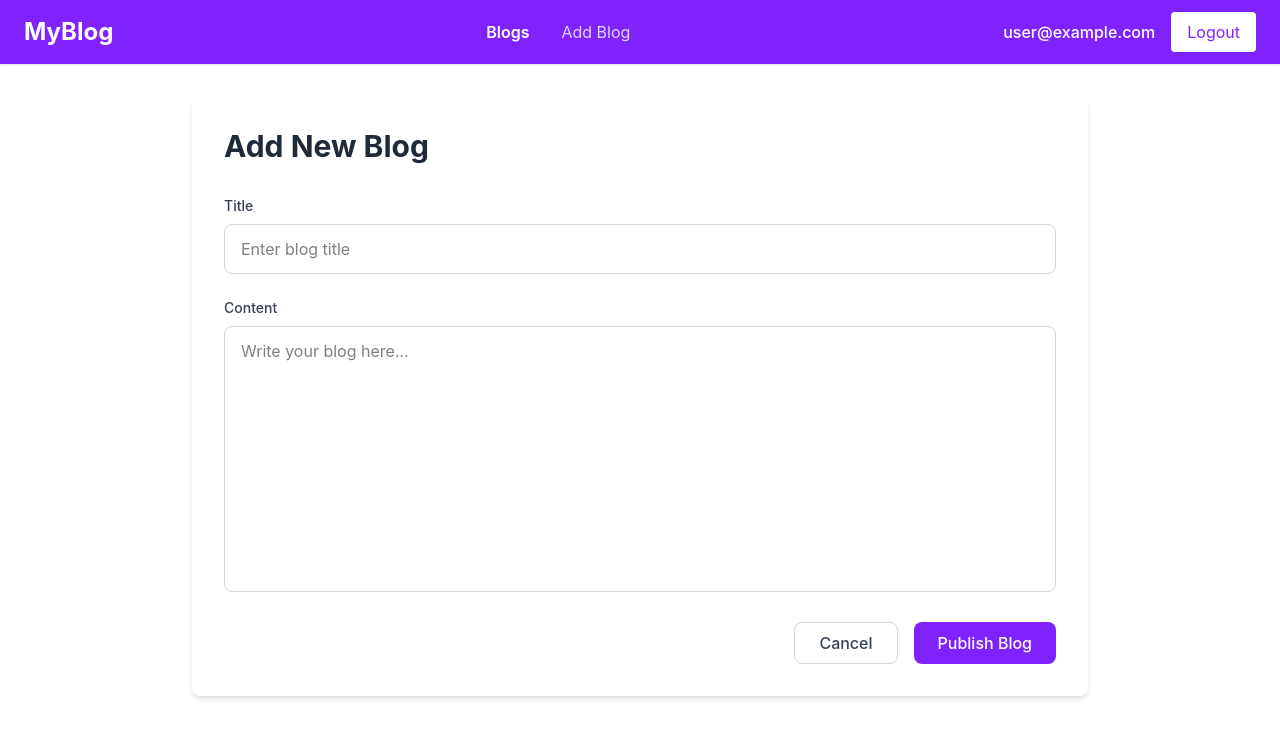
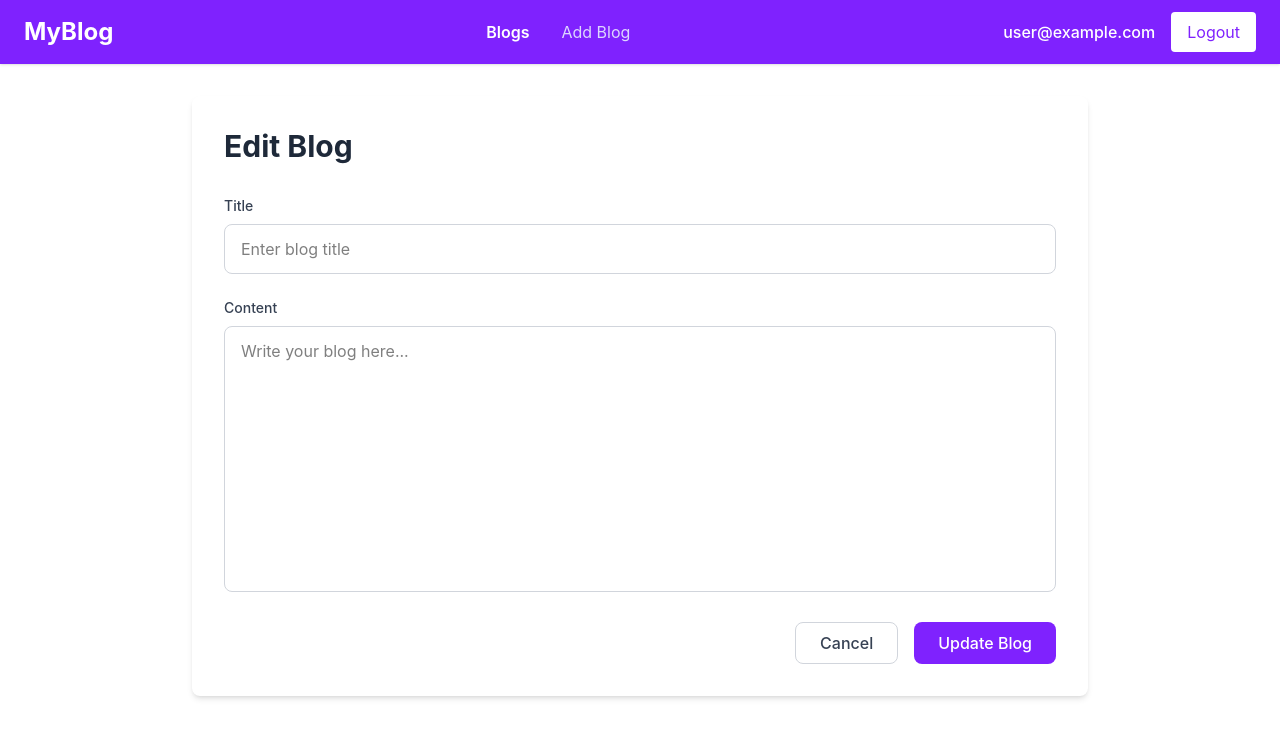
Before and after one commit to adhithyan443/blog-app, a React (Vite) app: page /blogs/edit/1 in a window 1280 px wide. Shown: the top 738 px of the page. Built offline with nearby package versions, Linux system fonts and the light colour scheme; no server answers; sample sign-in values are in the browser's storage.

Commit message:
Implement blog listing and blog details pages

```diff
--- a/src/pages/BlogDetails.jsx
+++ b/src/pages/BlogDetails.jsx
@@ -1,12 +1,17 @@
 import { useEffect, useState } from "react";
-import { useParams } from "react-router-dom";
+import { Link, useParams } from "react-router-dom";
 import { getBlogById } from "../services/blogService";
+import { useAuth } from "../hooks/useAuth";
 
 export default function BlogDetails() {
 
     const [blog, setBlog] = useState(null);
 
     const { id } = useParams();
+
+    const { user } = useAuth();
+
+    const isOwner = user?.uid === blog?.authorId;
 
     useEffect(() => {
 
@@ -65,6 +70,19 @@ export default function BlogDetails() {
                     {blog.content}
                 </p>
             </div>
+
+            {isOwner && (
+                <div className="mt-8 flex gap-4">
+                    <Link
+                        to={`/blogs/edit/${blog.id}`}
+
+                        className="rounded bg-blue-600 px-5 py-2 text-white transition hover:bg-blue-700"
+                    >
+                        Edit
+                    </Link>
+                </div>
+            )}
+
         </div>
     );
 }
--- a/src/pages/BlogForm.jsx
+++ b/src/pages/BlogForm.jsx
@@ -1,5 +1,5 @@
 import { useState } from "react";
-import { useNavigate } from "react-router-dom";
+import { useNavigate, useParams } from "react-router-dom";
 import { useAuth } from "../hooks/useAuth";
 import { addBlog } from "../services/blogService";
 
@@ -10,6 +10,11 @@ export default function BlogForm() {
     const { user } = useAuth();
 
     const navigate = useNavigate();
+
+    //For edit
+    const { id } = useParams();
+    const isEditMode = Boolean(id);
+    console.log(isEditMode)
 
     const handleSubmit = async (e) => {
         e.preventDefault();
@@ -38,7 +43,7 @@ export default function BlogForm() {
     return (
         <div className="mx-auto max-w-4xl rounded-lg bg-white p-8 shadow-md">
             <h1 className="mb-8 text-3xl font-bold text-gray-800">
-                Add New Blog
+                {isEditMode ? "Edit Blog" : "Add Blog"}
             </h1>
 
             <form
@@ -99,7 +104,7 @@ export default function BlogForm() {
                         type="submit"
                         className="rounded-lg bg-violet-600 px-6 py-2 font-medium text-white transition hover:bg-violet-700"
                     >
-                        Publish Blog
+                        {isEditMode ? "Update Blog" : "Publish Blog"}
                     </button>
                 </div>
             </form>
```
